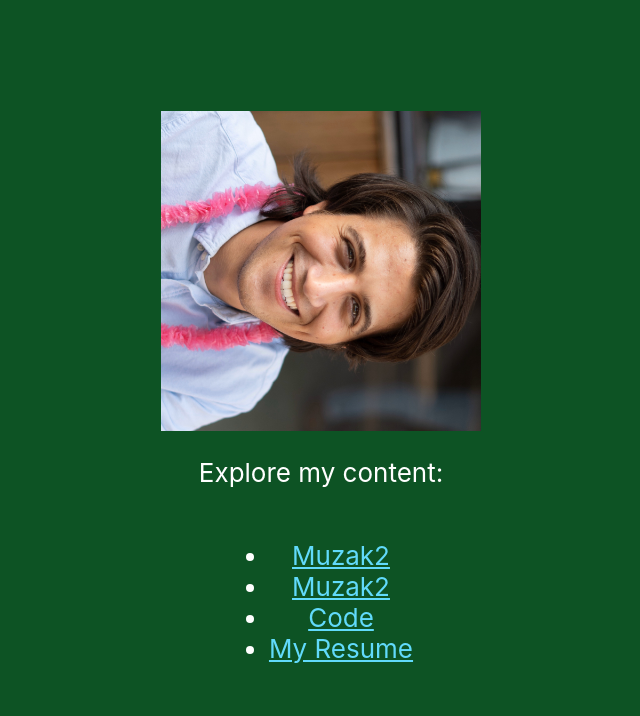
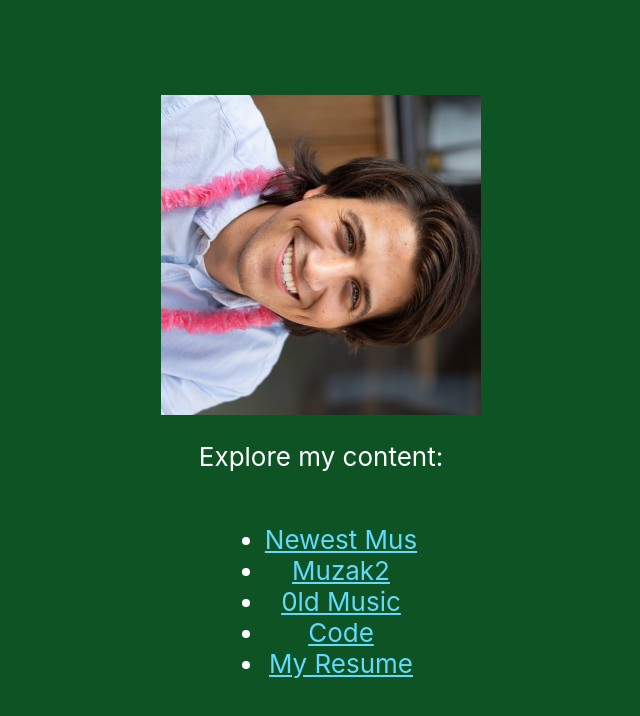
Before and after one commit to mattcolozzo/mattcolozzo.github.io, a React (Create React App) app: page / in a window 1280 px wide. Shown: the top 716 px of the page, without its empty margins (319-959 px from the left). Built offline with nearby package versions, Linux system fonts and the light colour scheme.

Commit message:
list clean up

```diff
--- a/src/App.tsx
+++ b/src/App.tsx
@@ -29,6 +29,16 @@ function App() {
         <li>
           <a
           className="App-link"
+          href="https://amblier.bandcamp.com/releases"
+          target="_blank"
+          rel="noopener noreferrer"
+        >
+          Newest Mus
+        </a>
+          </li>
+        <li>
+          <a
+          className="App-link"
           href="https://soundcloud.com/user-864322219"
           target="_blank"
           rel="noopener noreferrer"
@@ -43,7 +53,7 @@ function App() {
           target="_blank"
           rel="noopener noreferrer"
         >
-          Muzak2
+          0ld Music
         </a>
           </li>
           <li>
```
